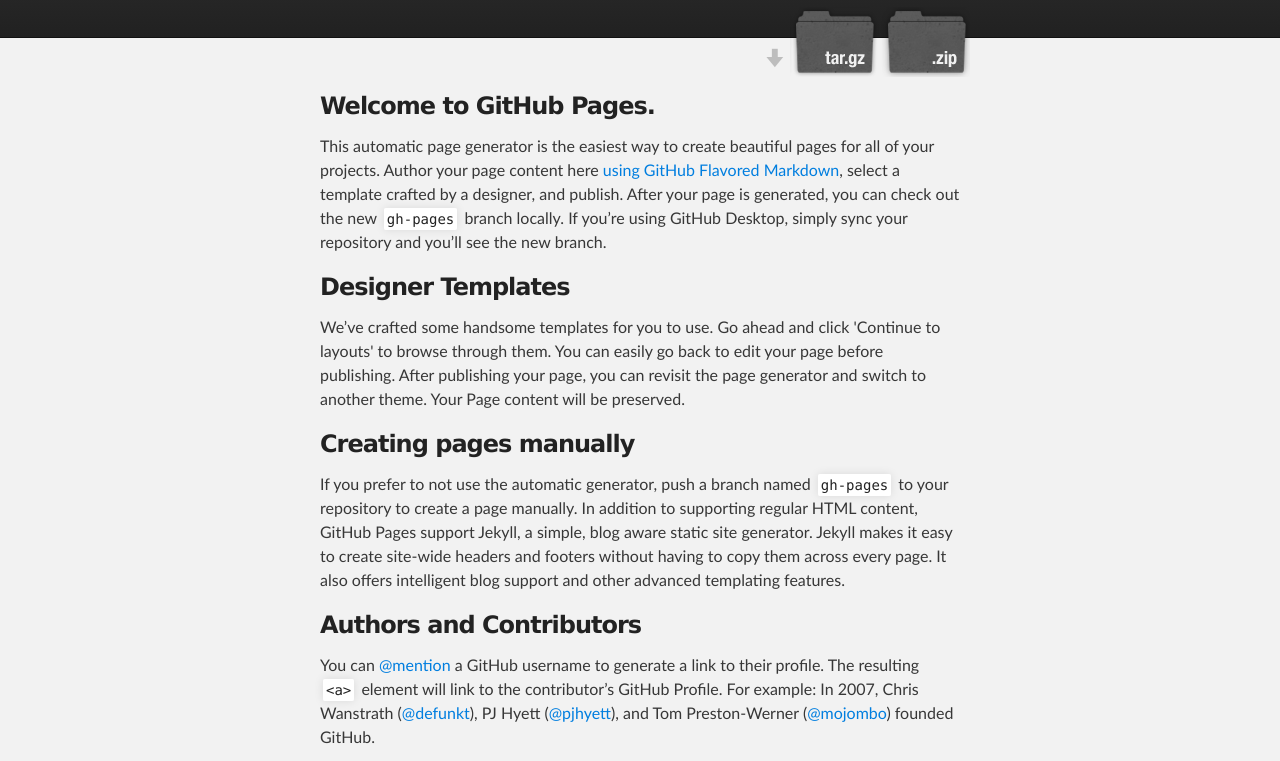
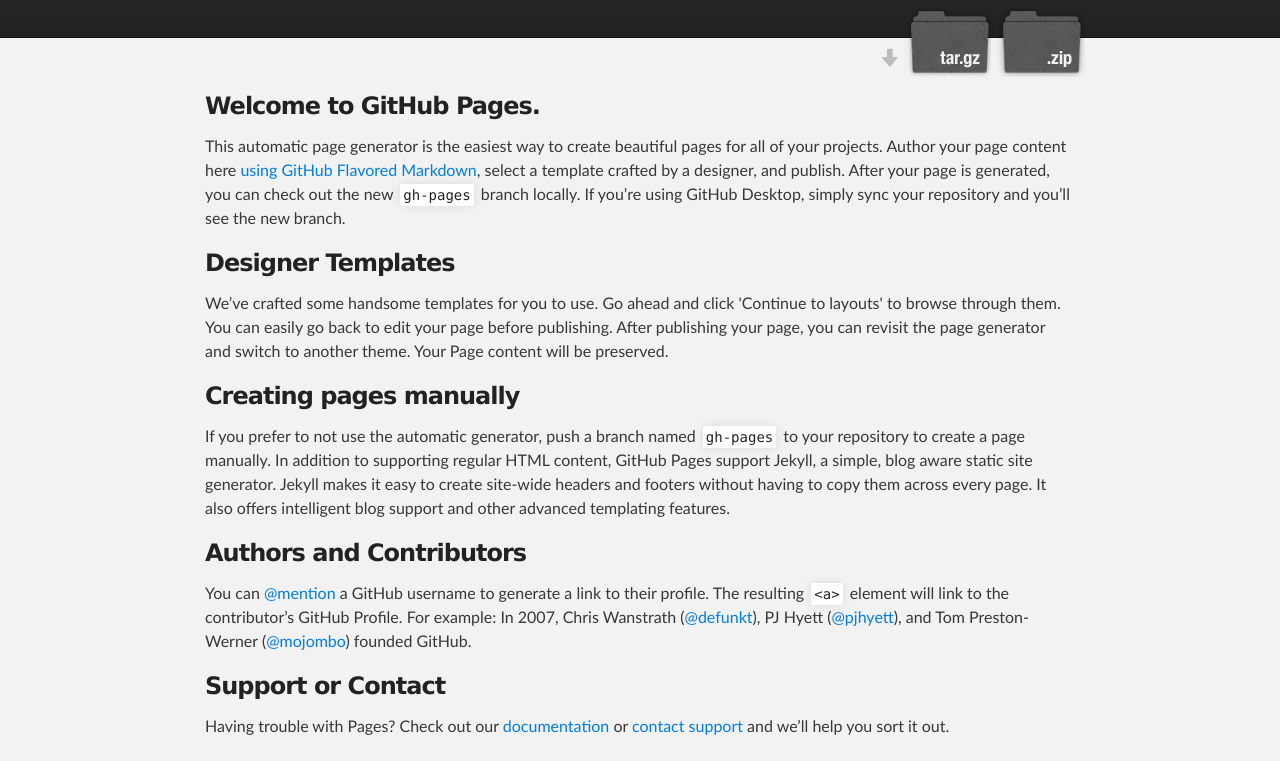
Before and after one commit to matt-whiteley/volcanic-docs, a plain HTML site: page index.html in a window 1280 px wide. Shown: the part 136-897 px from the top of the page. Drawn offline with Linux system fonts and the light colour scheme.

Commit message:
Update stylesheet.css

```diff
--- a/stylesheets/stylesheet.css
+++ b/stylesheets/stylesheet.css
@@ -266,7 +266,7 @@
 
 .inner {
   position: relative;
-  max-width: 640px;
+  max-width: 870px;
   padding: 20px 10px;
   margin: 0 auto;
 }
```
